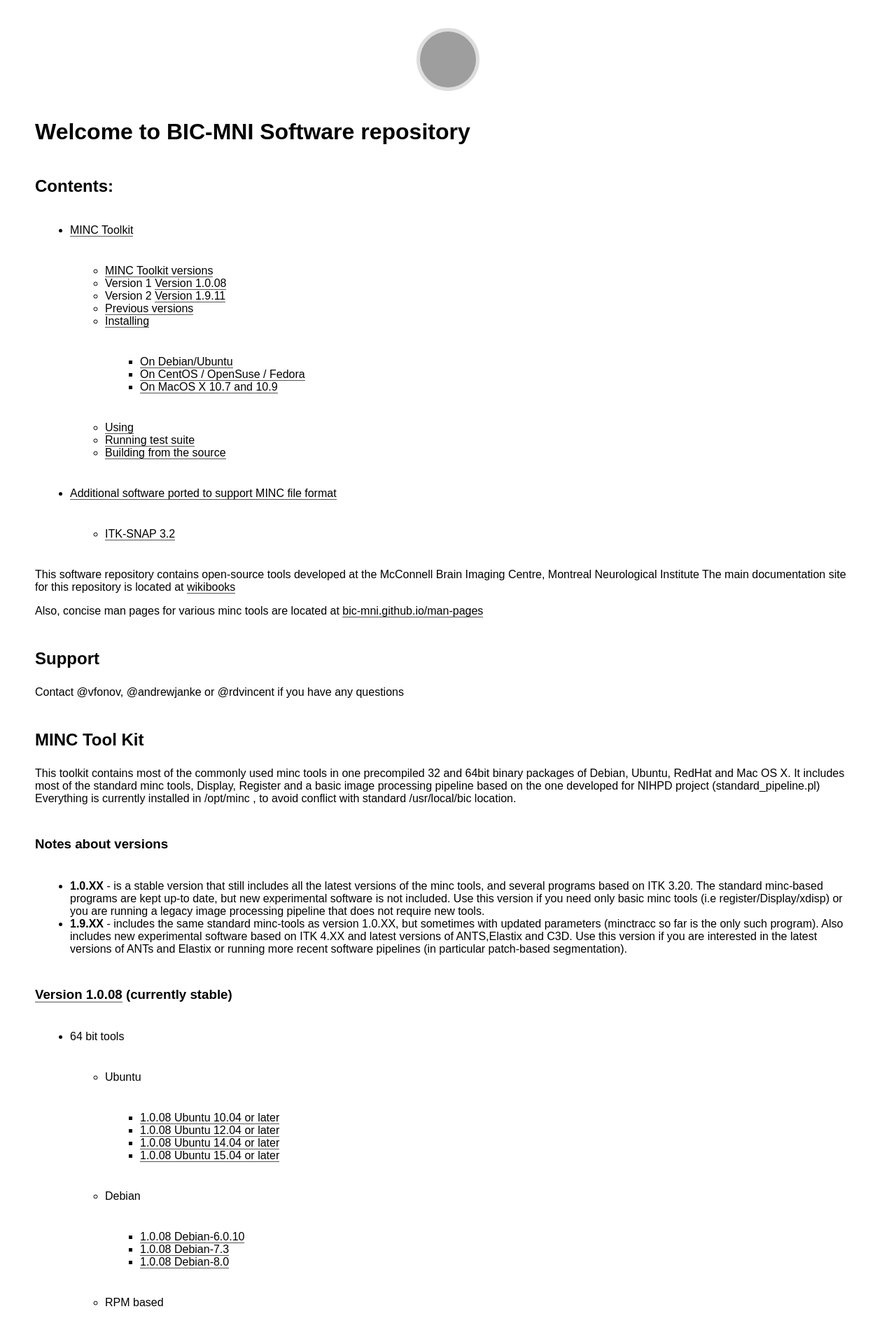
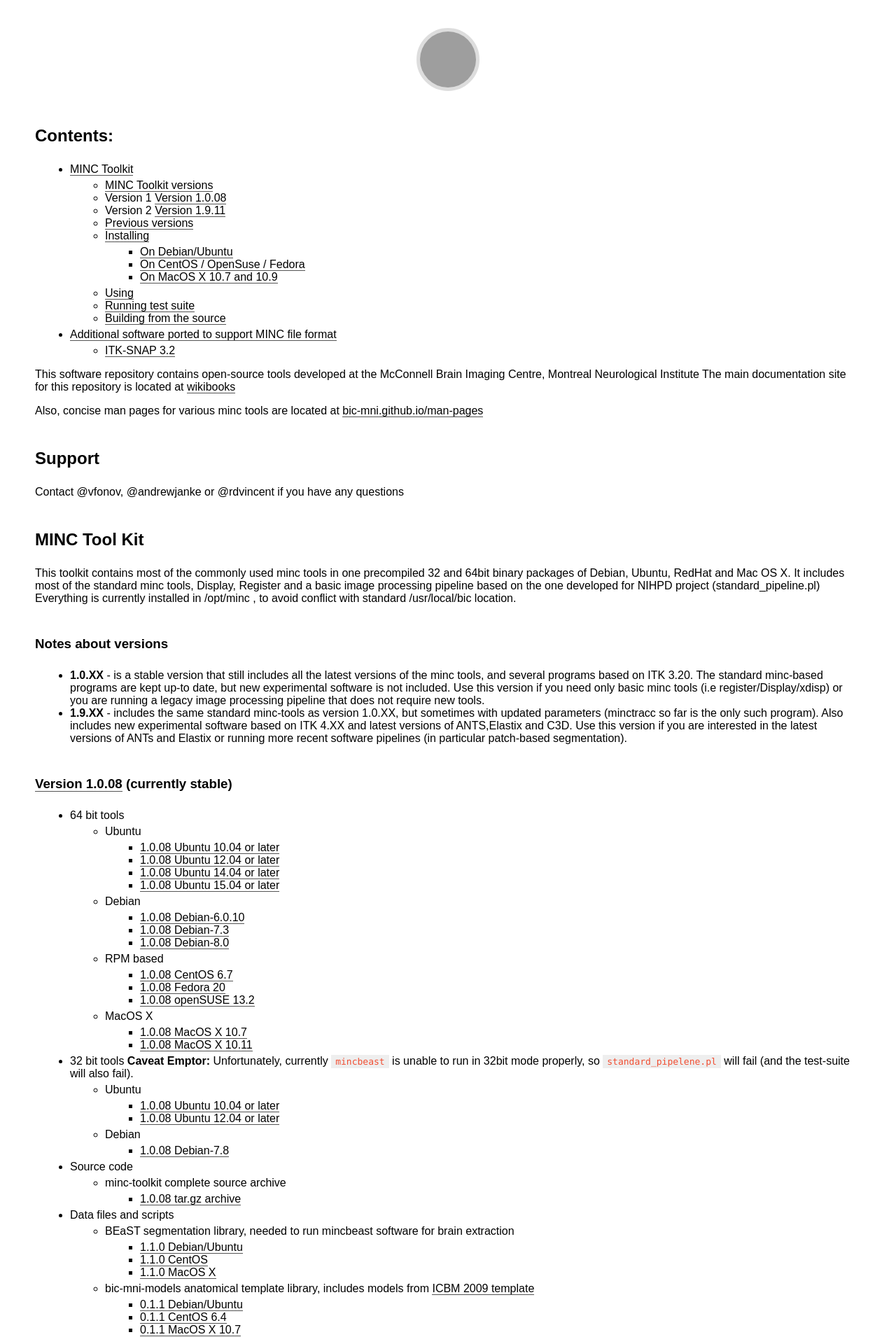
Before and after one commit to BIC-MNI/BIC-MNI.github.io, a Jekyll site: the page built from index.md, in a window 1280 px wide. Shown: the top 1910 px of the page at 70% size. Built offline with Jekyll 4.4.1, drawn with Linux system fonts in a browser that asks for light colours; some web fonts are replaced; grey boxes are pictures that could not be loaded.

Commit message:
Adjusted style and markup

```diff
--- a/_sass/main.scss
+++ b/_sass/main.scss
@@ -183,7 +183,7 @@
 }
 ul,
 ol {
-  margin: 40px 0;
+  margin: 5px 0;
   padding-left: 50px;
   li {
     word-wrap: break-word;
--- a/index.md
+++ b/index.md
@@ -1,7 +1,7 @@
 ---
+layout: default
+title: BIC-MNI Software repository
 ---
-# Welcome to BIC-MNI Software repository
-
 ## Contents:
 * [MINC Toolkit](#MINC-Tool-Kit)
   * [MINC Toolkit versions](#notes-about-versions)
```
